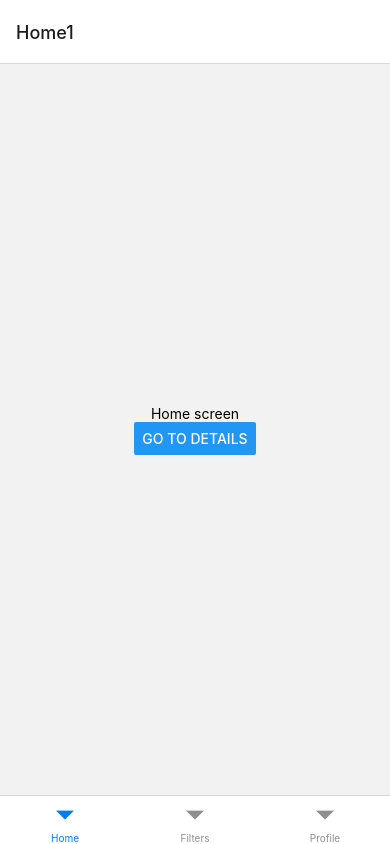
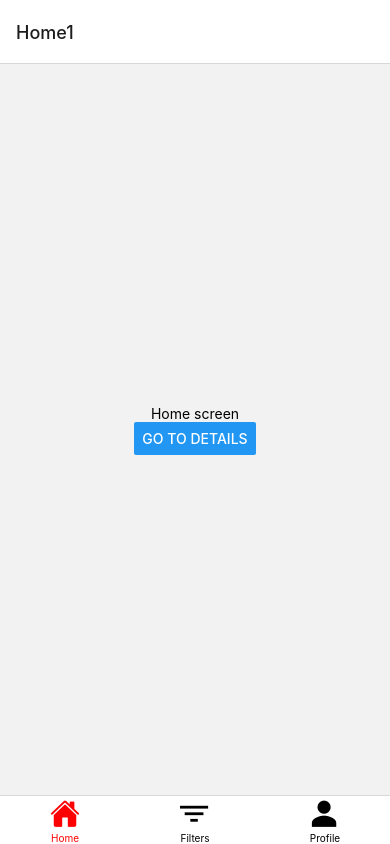
Before and after one commit to halil-seran/cncnova, a React Native app: screen / in a window 390 px wide. Built offline with nearby package versions, Linux system fonts and the light colour scheme.

Commit message:
TabBarIcons

```diff
--- a/App.js
+++ b/App.js
@@ -1,6 +1,6 @@
 import * as React from "react";
 import { Button, Text, View } from "react-native";
-import { Ionicons } from "@expo/vector-icons";
+import Ionicons from "@expo/vector-icons/Ionicons";
 
 import { NavigationContainer } from "@react-navigation/native";
 import { createNativeStackNavigator } from "@react-navigation/native-stack";
@@ -10,6 +10,12 @@ import { DetailScreen } from "./navigations/DetailScreen";
 import { HomeScreen } from "./navigations/HomeScreen";
 import { SettingsScreen } from "./navigations/SettingsScreen";
 import { FilterScreen } from "./navigations/FilterScreen";
+
+const TAB_ICON = {
+  Home: "md-home", // this is the name of root that we define
+  Filters: "ios-filter-sharp",
+  Profile: "ios-person-sharp",
+};
 
 const HomeStack = createNativeStackNavigator();
 
@@ -45,27 +51,15 @@ function SettingsStackScreen() {
 
 const Tab = createBottomTabNavigator();
 
-const createScreenOptions = () => {
+const createScreenOptions = ({ route }) => {
+  const iconName = TAB_ICON[route.name];
   return {
+    tabBarIcon: ({ size, color }) => (
+      <Ionicons name={iconName} size={30} color={color} />
+    ),
+    tabBarActiveTintColor: "red",
+    tabBarInactiveTintColor: "black",
     headerShown: false, //with this, header is not showing
-    Home: {
-      screen: HomeStackScreen,
-      navigationOptions: {
-        tabBarLabel: "Home",
-        tabBarOptions: {
-          activeTintColor: "#006600",
-        },
-        tabBarIcon: (tabInfo) => {
-          return (
-            <Ionicons
-              name="md-home"
-              size={24}
-              color={tabInfo.focused ? "#006600" : "#8e8e93"}
-            />
-          );
-        },
-      },
-    },
   };
 };
 
```
